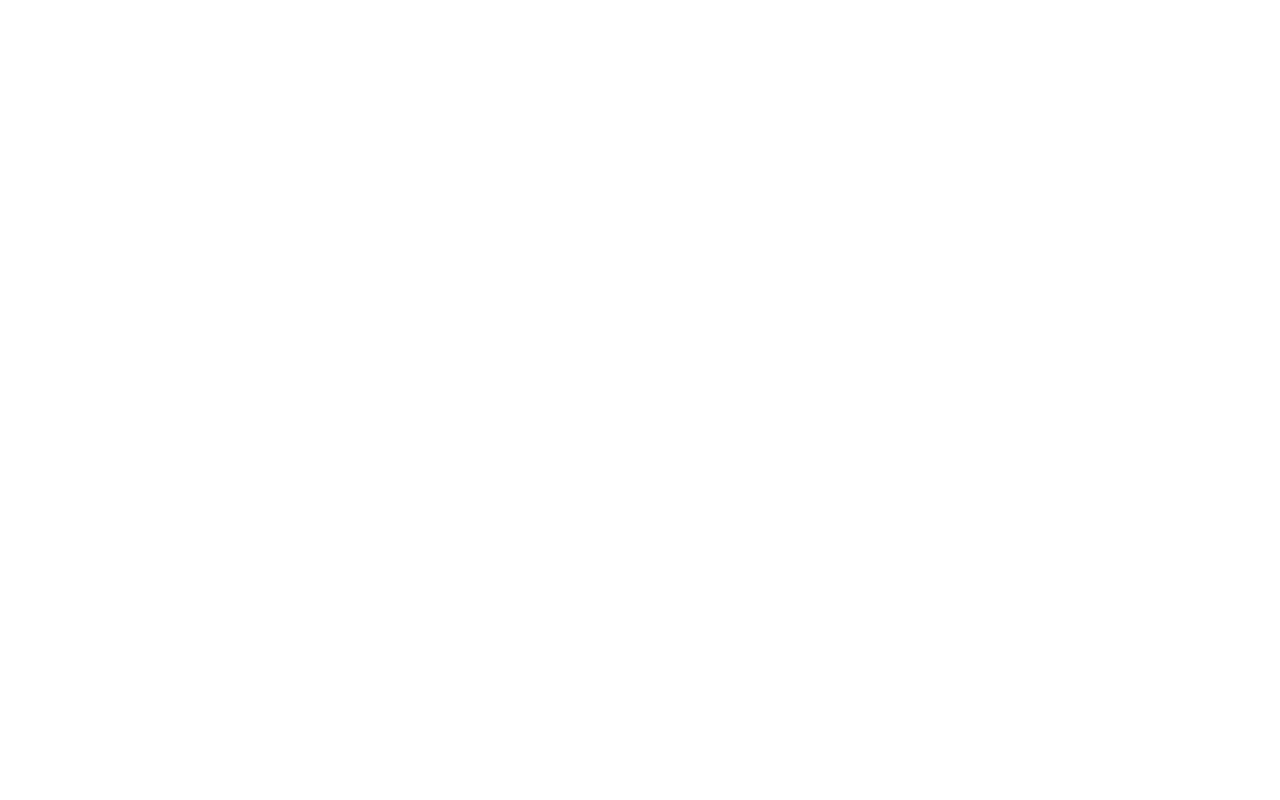
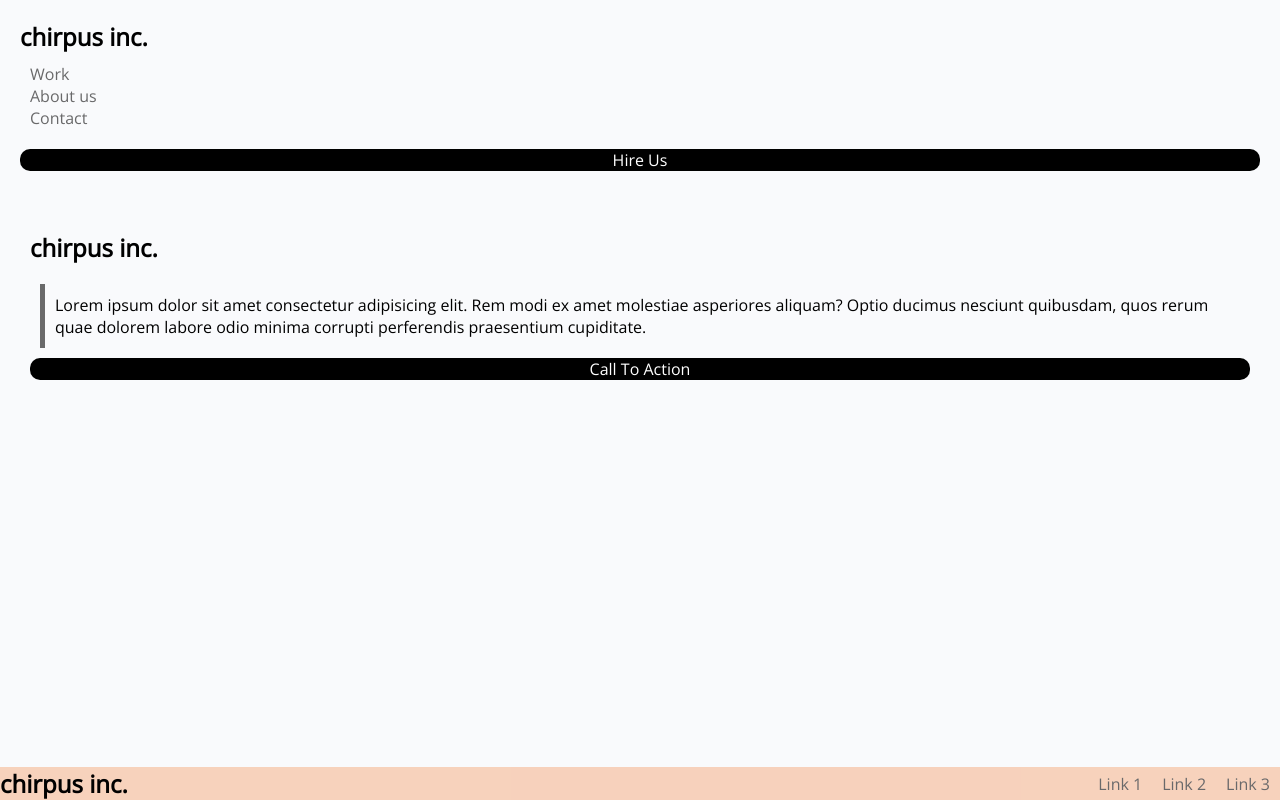
Before and after one commit to Momason97/Mason-Lab1-part1, a plain HTML site: page index.html in a window 1280 px wide. Drawn offline with nearby package versions, Linux system fonts and the light colour scheme.

Commit message:
Day 1 lab

```diff
--- a/index.html
+++ b/index.html
@@ -5,7 +5,47 @@
     <meta http-equiv="X-UA-Compatible" content="IE=edge" />
     <meta name="viewport" content="width=device-width, initial-scale=1.0" />
     <link href="style.css" rel="stylesheet" />
+    <link rel="preconnect" href="https://fonts.googleapis.com" />
+    <link rel="preconnect" href="https://fonts.gstatic.com" crossorigin />
+    <link
+      href="https://fonts.googleapis.com/css2?family=Open+Sans:wght@300&display=swap"
+      rel="stylesheet"
+    />
     <title>Lab 1 Part 1</title>
   </head>
-  <body></body>
+  <body>
+    <header>
+      <h2>chirpus inc.</h2>
+      <nav class="nav-about-links">
+        <ul>
+          <li><a href="#">Work</a></li>
+          <li><a href="#">About us</a></li>
+          <li><a href="#">Contact</a></li>
+        </ul>
+      </nav>
+      <a class="hire-us" href="#">Hire Us</a>
+    </header>
+    <main>
+      <section class="section-1">
+        <h1>chirpus inc.</h1>
+        <p>
+          Lorem ipsum dolor sit amet consectetur adipisicing elit. Rem modi ex
+          amet molestiae asperiores aliquam? Optio ducimus nesciunt quibusdam,
+          quos rerum quae dolorem labore odio minima corrupti perferendis
+          praesentium cupiditate.
+        </p>
+        <a href="#" class="call-to-action">Call To Action</a>
+      </section>
+    </main>
+    <footer>
+      <h2>chirpus inc.</h2>
+      <nav>
+        <ul class="nav-link-list">
+          <li><a href="#">Link 1</a></li>
+          <li><a href="#">Link 2</a></li>
+          <li><a href="#">Link 3</a></li>
+        </ul>
+      </nav>
+    </footer>
+  </body>
 </html>
--- a/style.css
+++ b/style.css
@@ -0,0 +1,78 @@
+body,
+h2,
+h3,
+p,
+ul,
+footer {
+  margin: 0;
+  padding: 0;
+}
+
+a {
+  text-decoration: none;
+  color: #69696a;
+}
+
+li {
+  list-style: none;
+}
+
+body {
+  font-family: "Open Sans", sans-serif;
+  background-color: #f9fafc;
+}
+
+header {
+  display: flex;
+  flex-direction: column;
+  margin: 10px;
+  padding: 10px;
+}
+
+.hire-us {
+  color: #fff;
+  background-color: #000;
+  border-radius: 10px;
+  text-align: center;
+  margin-top: 10px;
+}
+
+.nav-about-links {
+  padding: 10px;
+}
+
+.section-1 {
+  margin: 20px;
+  padding: 10px;
+}
+
+p {
+  margin: 10px;
+  padding: 10px;
+  border-left: solid 5px #69696a;
+}
+.call-to-action {
+  display: block;
+  color: #fff;
+  background-color: #000;
+  border-radius: 10px;
+  text-align: center;
+}
+
+footer {
+  background-color: rgba(247, 193, 162, 0.7);
+  display: flex;
+  position: fixed;
+  bottom: 0;
+  justify-content: space-between;
+  width: 100%;
+  align-items: center;
+}
+
+.nav-link-list {
+  display: flex;
+}
+
+.nav-link-list a {
+  padding: 10px;
+}
```
